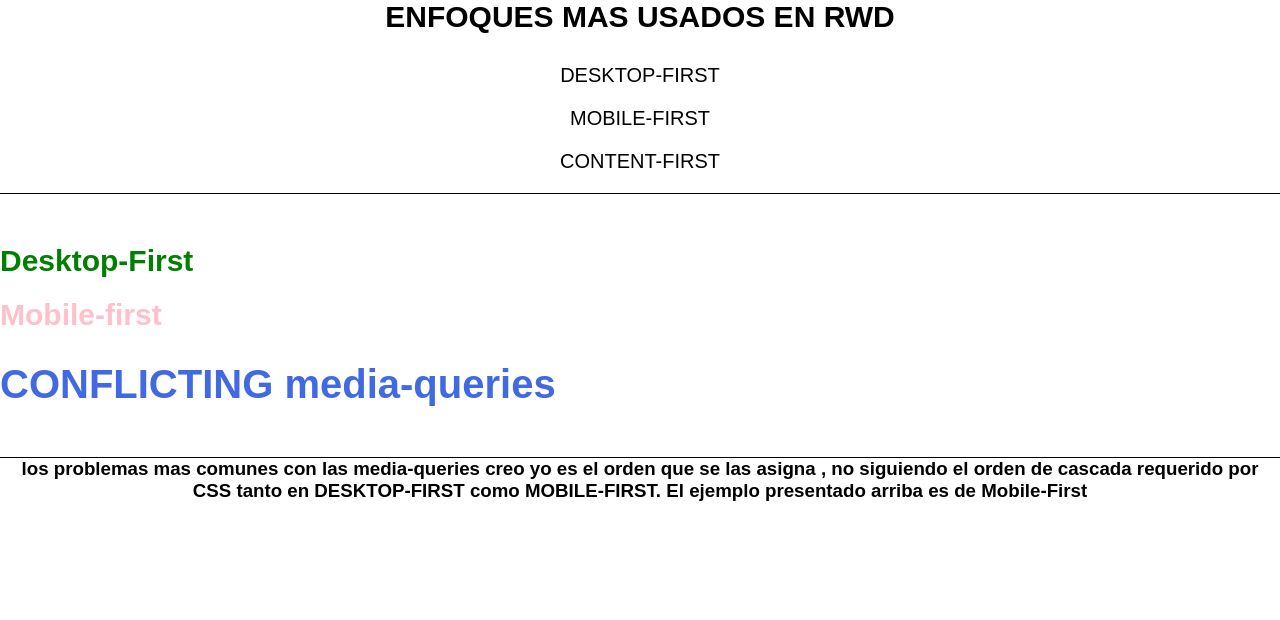
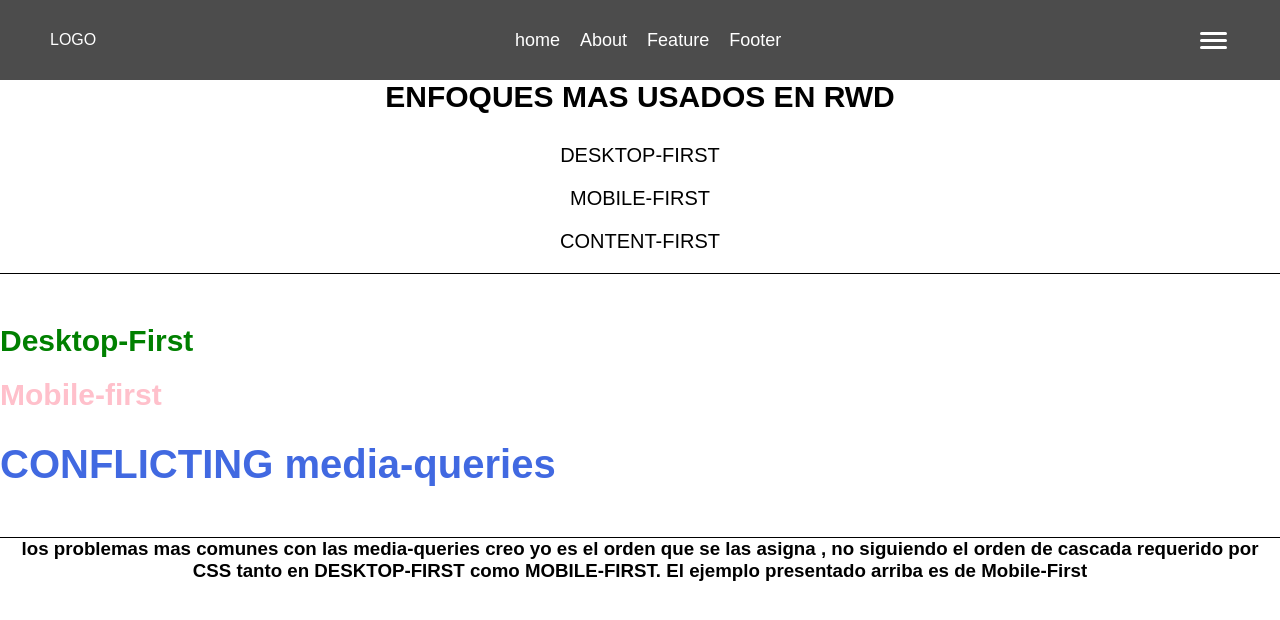
Before and after one commit to edypto/media-queries, a plain HTML site: page index.html in a window 1280 px wide. Drawn offline with Linux system fonts and the light colour scheme.

Commit message:
terminado

```diff
--- a/index.html
+++ b/index.html
@@ -7,6 +7,30 @@
     <title>Semana 7/sesion 1</title>
 </head>
 <body>
+
+    <header class="header">
+        <a href="#" class="logo">Logo</a>
+
+        <nav class="nav">
+            <ul>
+                <li>
+                    <a href="#">home</a>
+                </li>
+                <li>
+                    <a href="#">About</a>
+                </li>
+                <li>
+                    <a href="#">Feature</a>
+                </li> <li>
+                    <a href="#">Footer</a>
+                </li>
+            </ul>
+        </nav>
+
+        <div class="btn">
+            <div class="btn-line"></div>
+        </div>
+    </header>
 
     <h1 class="heading">
         enfoques mas usados en RWD
--- a/style.css
+++ b/style.css
@@ -7,6 +7,107 @@
 body{
     font-family: Arial, Helvetica, sans-serif;
 }
+
+.header{
+    background-color: rgba(0,0,0,.7);
+    color: #fff;
+    padding: 0 50px;
+    height: 80px;
+    display: flex;
+    align-items: center;
+    justify-content: space-between;
+    position: relative;
+}
+
+.logo{
+    color: white;
+    text-decoration: none;
+    text-transform: uppercase;
+}
+.nav{
+    position: absolute;
+    top: 80px;
+    left: 0;
+    background-color: rgba(0,0,0,.7);
+    width: 100%;
+    padding: 20px;
+}
+
+@media (min-width:680px){
+    .nav{
+        position: relative;
+        padding: 0;
+        background-color: transparent;
+        top: 0;
+        width: auto;
+
+
+    }
+}
+
+.nav ul{
+    list-style: none;
+    display: flex;
+    flex-direction: column;
+    gap: 20px;
+
+
+
+}
+
+
+@media (min-width:680px){
+    .nav ul{
+        flex-direction: row;
+
+    }
+}
+.nav a{
+    color: #fff;
+    font-size: 18px;
+    text-decoration: none;
+    display: block;
+    text-align: center;
+}
+
+.btn{
+    height: 30px;
+    width: 30px;
+    display: flex;
+    align-items: center;
+}
+
+.btn-line{
+    width: 27px;
+    height: 3px;
+    background-color: #fff;
+    border-radius: 10px;
+    position: relative;
+
+
+
+}
+
+.btn-line::before,
+.btn-line::after{
+    content: "";
+    position: absolute;
+    left: 0;
+    height: 100%;
+    width: 100%;
+    background-color: #fff;
+    border-radius: 10px;
+}
+
+.btn-line::before{
+    top: -7px;
+}
+.btn-line::after{
+    top: 7px;
+}
+
+
+
 
 .heading{
     text-align: center;
```
